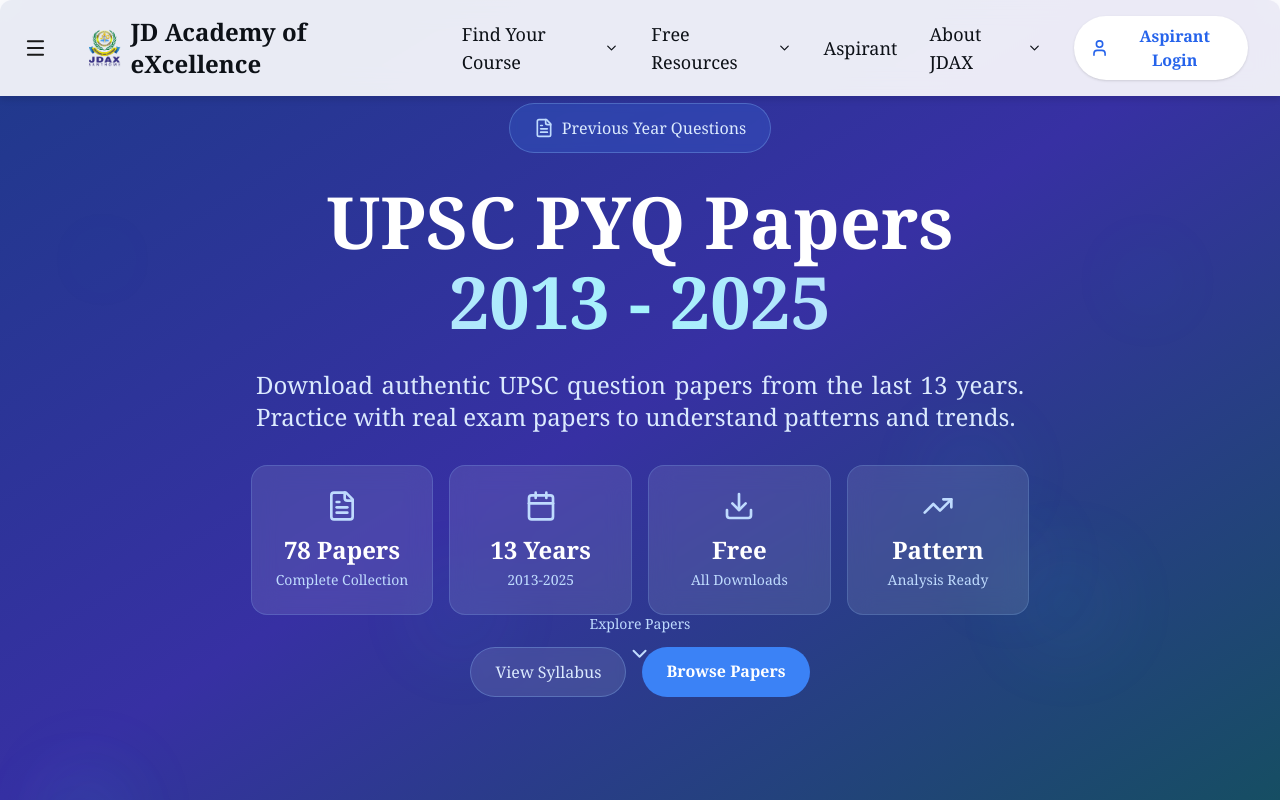
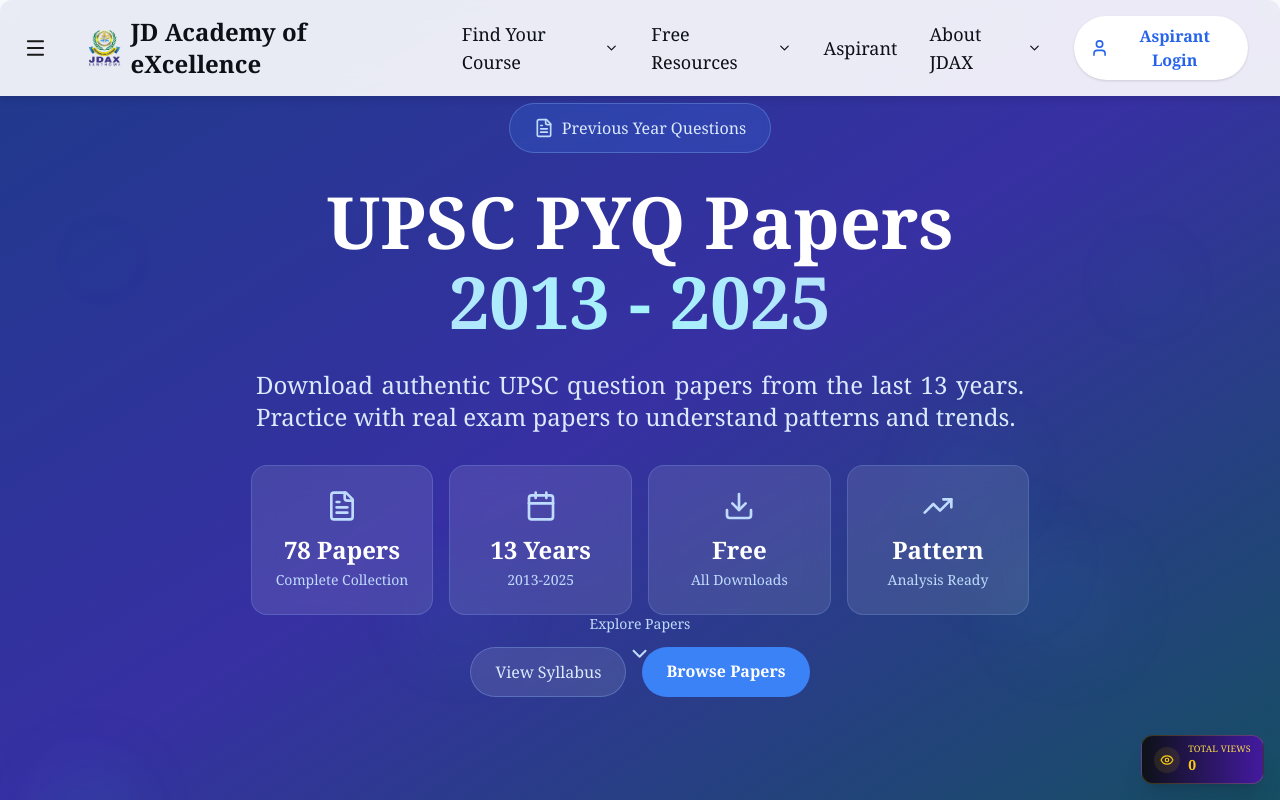
Before and after one commit to almohammedrayyan/jdax-academy, a React (Vite) app: page /pyq in a window 1280 px wide. Shown: the top 800 px of the page. Built offline with nearby package versions, Linux system fonts and the light colour scheme; no server answers.

Commit message:
code updated.

```diff
--- a/package.json
+++ b/package.json
@@ -15,6 +15,7 @@
     "@mui/material": "^7.3.8",
     "@radix-ui/react-collapsible": "^1.1.12",
     "@tailwindcss/line-clamp": "^0.4.4",
+    "axios": "^1.18.0",
     "framer-motion": "^10.16.4",
     "lucide-react": "^0.545.0",
     "react": "^18.2.0",
--- a/src/components/Footer.jsx
+++ b/src/components/Footer.jsx
@@ -1,11 +1,70 @@
-import React from "react";
+import React, { useEffect, useState } from "react";
 import { motion } from "framer-motion";
 import { Link } from "react-router-dom";
-import { MapPin } from "lucide-react";
+import { ChevronUp, Eye, MapPin } from "lucide-react";
 import logo from "../assets/images.png";
+import TotalViews from "./Views/totalViews";
+import axios from "axios";
+const Footer = () => {
+  const [showScrollTop, setShowScrollTop] = useState(false);
+  const [view, setViews] = useState(0);
 
-const Footer = () => {
+  const fetchViews = async () => {
+    try {
+      const response = await axios.get(
+        "https://jdax-server.onrender.com/api/events/realtime-visitors",
+      );
+      setViews(response.data?.totalViews);
+    } catch (error) {
+      console.error("Error fetching views:", error);
+    }
+  };
+
+  useEffect(() => {
+    fetchViews();
+  }, []);
+
+  useEffect(() => {
+    const handleScroll = () => {
+      setShowScrollTop(window.scrollY > 300);
+    };
+
+    window.addEventListener("scroll", handleScroll);
+
+    return () => {
+      window.removeEventListener("scroll", handleScroll);
+    };
+  }, []);
+
+  const scrollToTop = () => {
+    window.scrollTo({
+      top: 0,
+      behavior: "smooth",
+    });
+  };
   return (
+    <>
+      <TotalViews totalViews={view} />
+      {/* {showScrollTop && (
+        <motion.button
+          initial={{ opacity: 0, scale: 0.8 }}
+          animate={{ opacity: 1, scale: 1 }}
+          exit={{ opacity: 0, scale: 0.8 }}
+          onClick={scrollToTop}
+          aria-label="Scroll to top"
+          className="
+            fixed bottom-6 right-6 z-50
+            bg-gradient-to-r from-[#0d1117] to-[#431aa0]
+            border border-yellow-400/30
+            text-yellow-400
+            p-3 rounded-full
+            shadow-2xl backdrop-blur-md
+            hover:scale-110 transition-all duration-300
+          "
+        >
+          <ChevronUp className="w-6 h-6" />
+        </motion.button>
+      )} */}
       <footer className="w-full bg-gradient-to-r from-[#0d1117] to-[#431aa0] text-yellow-400 py-3">
         <motion.div
           initial={{ opacity: 0, y: 20 }}
@@ -74,6 +133,7 @@
           </div>
         </motion.div>
       </footer>
+    </>
   );
 };
 
--- /dev/null
+++ b/src/components/Views/totalViews.jsx
@@ -0,0 +1,33 @@
+import React from "react";
+import { motion } from "framer-motion";
+import { Link } from "react-router-dom";
+import { Eye, MapPin } from "lucide-react";
+const TotalViews = ({ totalViews }) => {
+  return (
+    <>
+      <motion.div
+        initial={{ opacity: 0, scale: 0.8, y: 20 }}
+        animate={{ opacity: 1, scale: 1, y: 0 }}
+        transition={{ duration: 0.5 }}
+        className="fixed bottom-4 right-4 z-50"
+      >
+        <div className="flex items-center gap-2 bg-gradient-to-r from-[#0d1117] to-[#431aa0] border border-yellow-400/20 rounded-xl px-3 py-2 shadow-xl backdrop-blur-sm">
+          <div className="bg-yellow-400/10 p-1.5 rounded-full">
+            <Eye className="w-3.5 h-3.5 text-yellow-400" />
+          </div>
+
+          <div className="leading-none">
+            <p className="text-[9px] text-yellow-300 uppercase tracking-wide">
+              Total Views
+            </p>
+            <h3 className="text-sm font-bold text-yellow-400 mt-0.5">
+              {totalViews.toLocaleString()}
+            </h3>
+          </div>
+        </div>
+      </motion.div>
+    </>
+  );
+};
+
+export default TotalViews;
```
Also changed, not shown: 2 other files (tests, documents, lock files or other folders). Lines whose indentation alone changed are shown as unchanged.
